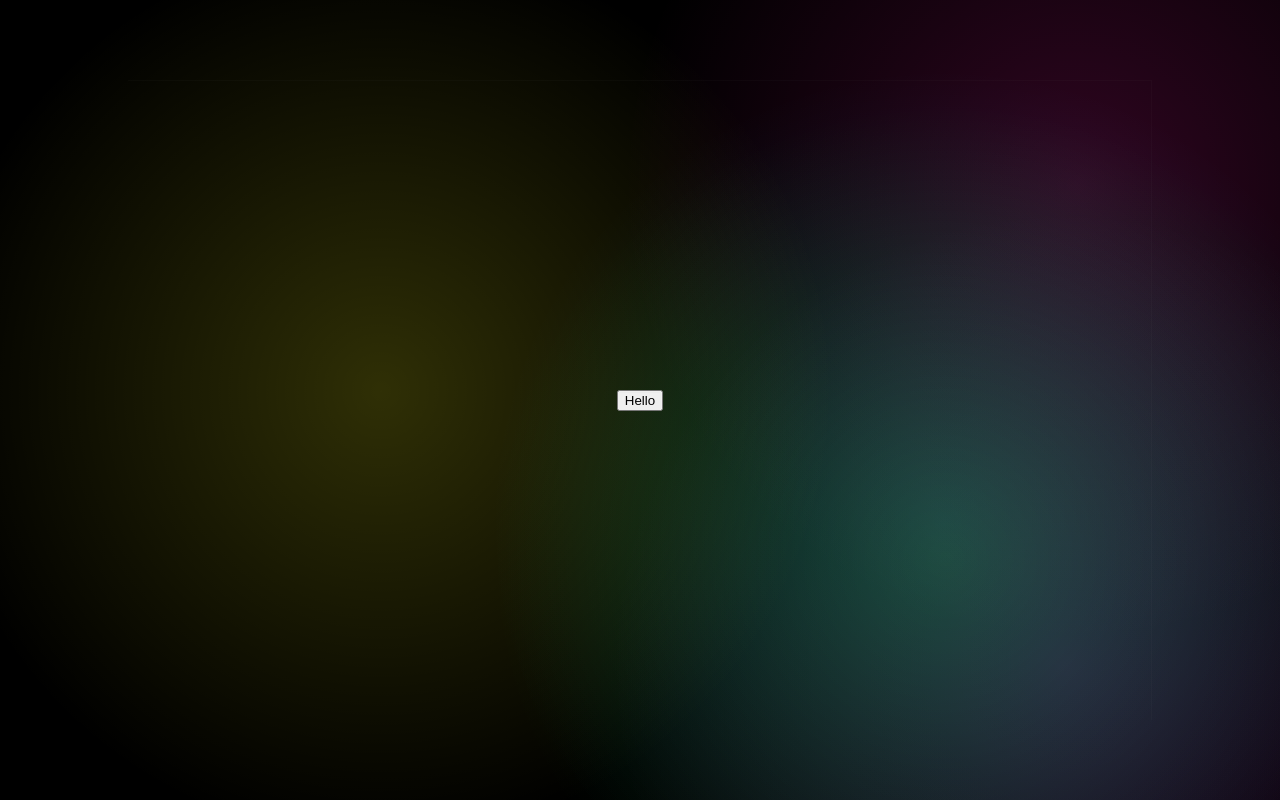
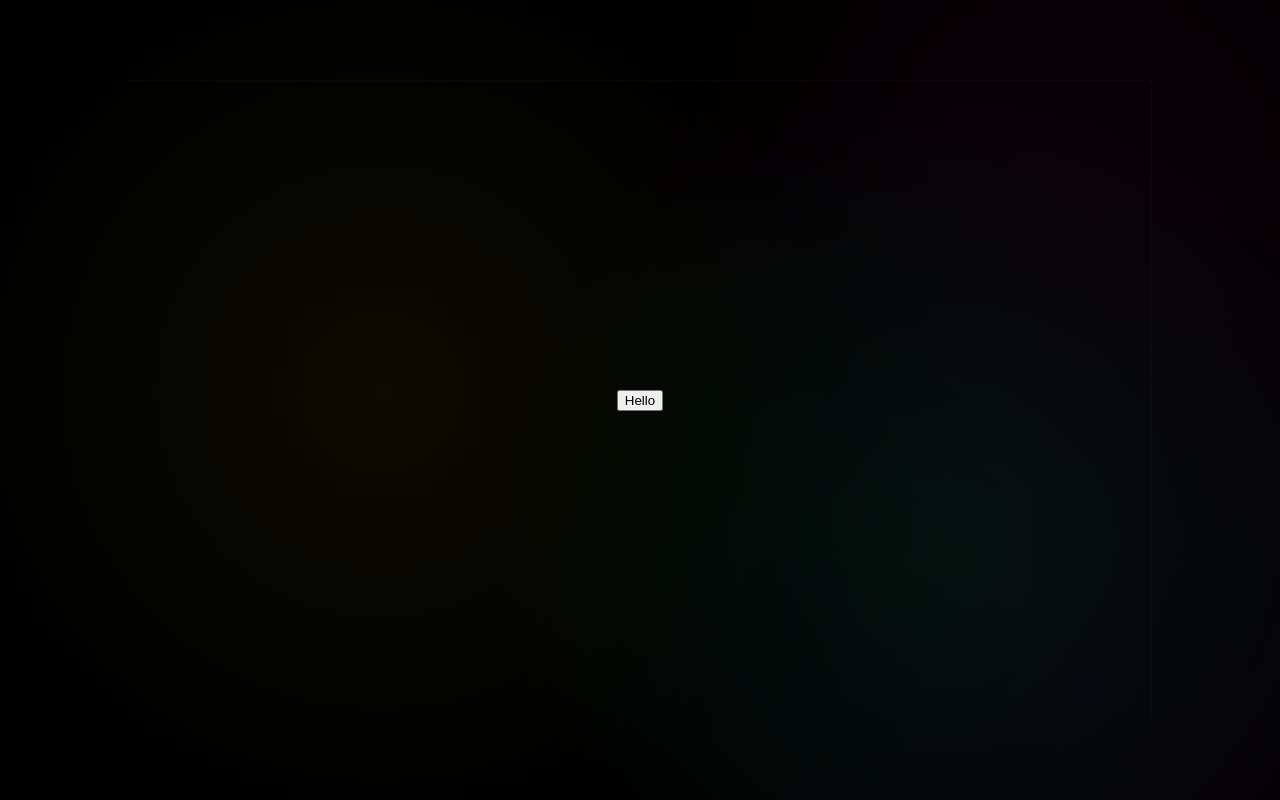
Before and after one commit to NandanGit/reactds, a React (Vite) app in the folder packages/sandbox/: page / in a window 1280 px wide. Shown: the top 800 px of the page. Built offline with nearby package versions, Linux system fonts and the light colour scheme.

Commit message:
Update App.css

```diff
--- a/packages/sandbox/src/App.css
+++ b/packages/sandbox/src/App.css
@@ -13,6 +13,8 @@
 	width: 100%;
 	height: 100%;
 
+	opacity: 0.5;
+
 	/* Experiment */
 
 	/* animation: background-animation 10s linear infinite; */
@@ -27,35 +29,35 @@
 .gradient.gradient-1 {
 	top: -100%;
 	left: -100%;
-	background: radial-gradient(circle, #da1eff77 -30%, #0000 20%);
+	background: radial-gradient(circle, #64007877 -30%, #0000 20%);
 	animation: gradient-1-animation 10s linear infinite;
 }
 
 .gradient.gradient-2 {
 	top: -150%;
 	left: -150%;
-	background: radial-gradient(circle, #ff1eb077 -30%, #0000 20%);
+	background: radial-gradient(circle, #77004d77 -30%, #0000 20%);
 	animation: gradient-2-animation 72s linear infinite;
 }
 
 .gradient.gradient-3 {
 	top: -50%;
 	left: -50%;
-	background: radial-gradient(circle, #1eb0ff77 -30%, #0000 20%);
+	background: radial-gradient(circle, #004f7977 -30%, #0000 20%);
 	animation: gradient-3-animation 48s linear infinite;
 }
 
 .gradient.gradient-4 {
 	top: -150%;
 	left: -50%;
-	background: radial-gradient(circle, #1eff2677 -30%, #0000 20%);
+	background: radial-gradient(circle, #007b0477 -30%, #0000 20%);
 	animation: gradient-4-animation 64s linear infinite;
 }
 
 .gradient.gradient-5 {
 	top: -50%;
 	left: -150%;
-	background: radial-gradient(circle, #ffff1e77 -30%, #0000 20%);
+	background: radial-gradient(circle, #7e7e0077 -30%, #0000 20%);
 	animation: gradient-5-animation 56s linear infinite;
 }
 
```
